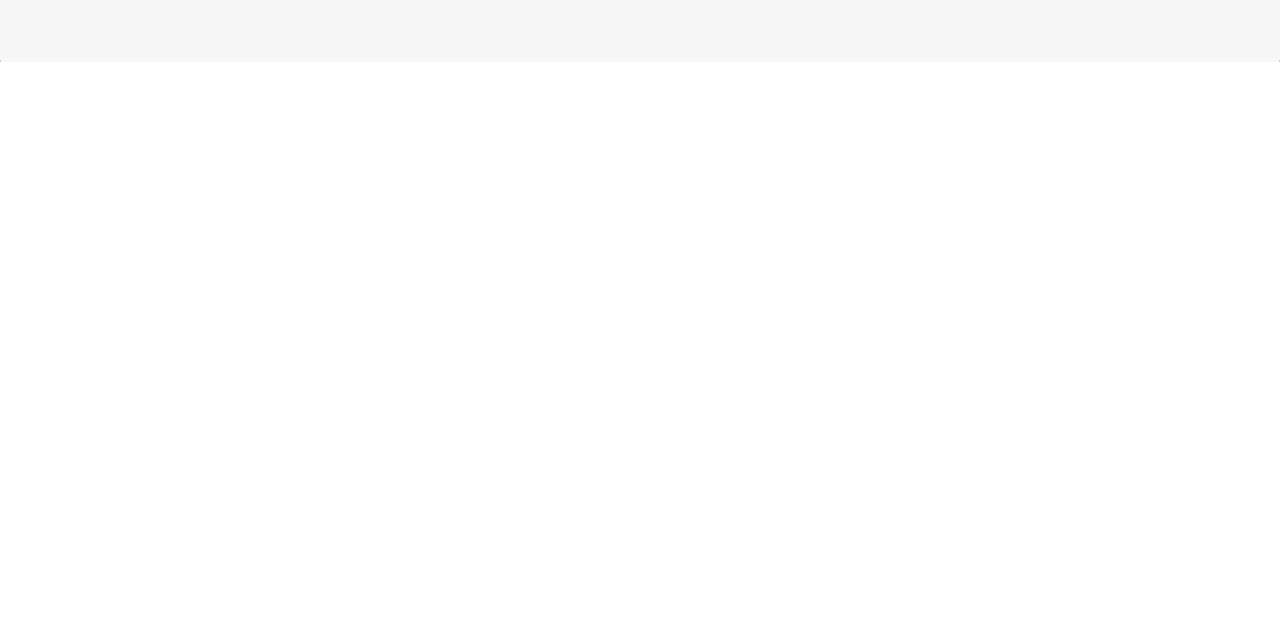
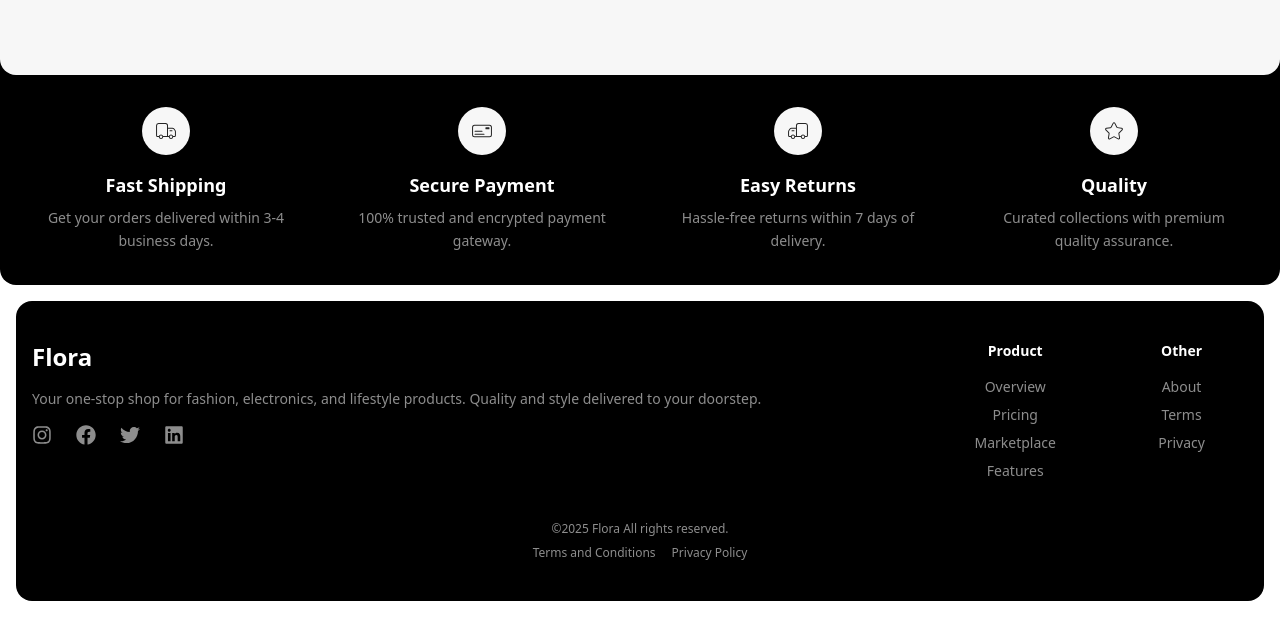
Before and after one commit to Sameen-K-A/Flora, a React (Vite) app: page /home in a window 1280 px wide. Shown: the part 738-1355 px from the top of the page. Before the commit the page ends 800 px from the top, so only its background shows below. Built offline with nearby package versions, Linux system fonts and the light colour scheme.

Commit message:
Add Footer and Update why choose us

```diff
--- a/src/components/home/WhyChooseUs.tsx
+++ b/src/components/home/WhyChooseUs.tsx
@@ -25,7 +25,7 @@ const features: IFeatures[] = [
   },
   {
     icon: <CiStar />,
-    title: "Quality Products",
+    title: "Quality",
     desc: "Curated collections with premium quality assurance.",
   },
 ];
@@ -36,7 +36,7 @@ export default function WhyChooseUs() {
       {features.map((item, index) => (
         <div
           key={index}
-          className="flex flex-col items-center p-4 rounded-lg transition-transform hover:-translate-y-1"
+          className="flex flex-col items-center p-4 rounded-lg"
         >
           <div className="w-12 h-12 bg-muted rounded-full flex items-center justify-center mb-4">
             <span className="text-2xl text-center">{item.icon}</span>
--- /dev/null
+++ b/src/components/others/Footer.tsx
@@ -0,0 +1,92 @@
+import { ROUTES } from "@/router/router";
+import { FaFacebook, FaInstagram, FaLinkedin, FaTwitter } from "react-icons/fa";
+import { Link } from "react-router-dom";
+
+const defaultSections = [
+  {
+    title: "Product",
+    links: [
+      { name: "Overview", href: ROUTES.HOME },
+      { name: "Pricing", href: ROUTES.HOME },
+      { name: "Marketplace", href: ROUTES.HOME },
+      { name: "Features", href: ROUTES.HOME },
+    ],
+  },
+  {
+    title: "Other",
+    links: [
+      { name: "About", href: ROUTES.HOME },
+      { name: "Terms", href: ROUTES.HOME },
+      { name: "Privacy", href: ROUTES.HOME },
+    ],
+  },
+];
+
+const defaultSocialLinks = [
+  { icon: <FaInstagram className="size-5" />, href: ROUTES.HOME, label: "Instagram" },
+  { icon: <FaFacebook className="size-5" />, href: ROUTES.HOME, label: "Facebook" },
+  { icon: <FaTwitter className="size-5" />, href: ROUTES.HOME, label: "Twitter" },
+  { icon: <FaLinkedin className="size-5" />, href: ROUTES.HOME, label: "LinkedIn" },
+];
+
+export const Footer = () => {
+  return (
+    <footer className="p-4">
+      <div className="rounded-2xl bg-black p-4 py-10">
+        <div className="flex flex-col md:flex-row w-full justify-between gap-10">
+          <div className="flex w-full items-center md:items-start flex-col gap-4">
+            <div className="flex items-center gap-2 lg:justify-start">
+              <Link to={ROUTES.HOME}>
+                <h3 className="font-logo text-2xl font-bold text-background">
+                  Flora
+                </h3>
+              </Link>
+            </div>
+            <p className="text-sm text-muted-foreground text-center md:text-left">
+              Your one-stop shop for fashion, electronics, and lifestyle products. Quality and style delivered to your doorstep.
+            </p>
+            <ul className="flex items-center space-x-6 text-muted-foreground">
+              {defaultSocialLinks.map((social, idx) => (
+                <li key={idx} className="font-medium hover:text-primary">
+                  <Link to={social.href} aria-label={social.label}>
+                    {social.icon}
+                  </Link>
+                </li>
+              ))}
+            </ul>
+          </div>
+          <div className="flex w-full md:w-md justify-around gap-4">
+            {defaultSections.map((section, sectionIdx) => (
+              <div key={sectionIdx}>
+                <h3 className="mb-4 font-bold text-sm text-center text-background">{section.title}</h3>
+                <ul className="space-y-2 text-sm text-muted-foreground text-center">
+                  {section.links.map((link, linkIdx) => (
+                    <li key={linkIdx}>
+                      <Link
+                        to={link.href}
+                        className="font-medium hover:text-primary hover:underline hover:underline-offset-2"
+                      >
+                        {link.name}
+                      </Link>
+                    </li>
+                  ))}
+                </ul>
+              </div>
+            ))}
+          </div>
+        </div>
+        <div className="mt-10 mb-10 md:mb-0 flex flex-col items-center w-full gap-2 text-xs font-medium text-muted-foreground">
+          <p>©{new Date().getFullYear()} Flora All rights reserved.</p>
+          <ul className="flex justify-center gap-4">
+            <li className="hover:text-primary hover:underline hover:underline-offset-2">
+              <Link to={ROUTES.HOME}>Terms and Conditions</Link>
+            </li>
+            <li className="hover:text-primary hover:underline hover:underline-offset-2">
+              <Link to={ROUTES.HOME}>Privacy Policy</Link>
+            </li>
+          </ul>
+        </div>
+      </div>
+    </footer>
+  );
+};
--- a/src/layout/GeneralLayout.tsx
+++ b/src/layout/GeneralLayout.tsx
@@ -2,6 +2,7 @@ import Navbar from '@/components/others/Navbar';
 import { Outlet } from 'react-router-dom';
 import { useRef, useEffect } from 'react';
 import { gsap } from 'gsap';
+import { Footer } from '@/components/others/Footer';
 
 export default function GeneralLayout() {
   const contentRef = useRef(null);
@@ -17,15 +18,14 @@ export default function GeneralLayout() {
   }, []);
 
   return (
-    <div className="container mx-auto h-[100dvh] pt-4 flex flex-col">
+    <div className="container mx-auto min-h-[100dvh] pt-4 flex flex-col">
       <Navbar />
 
-      <div
-        ref={contentRef}
-        className='flex-1 rounded-t-2xl bg-background border-t overflow-x-hidden scrollbar-none'
-      >
+      <div ref={contentRef} className='flex-1 rounded-t-2xl min-h-[90dvh] bg-background border-t overflow-x-hidden scrollbar-none'>
         <Outlet />
       </div>
+
+      <Footer />
     </div>
   );
 }
```
